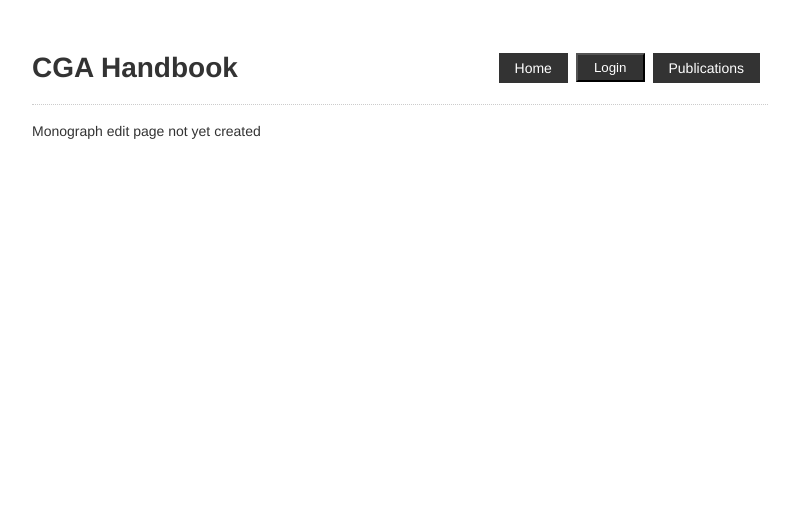
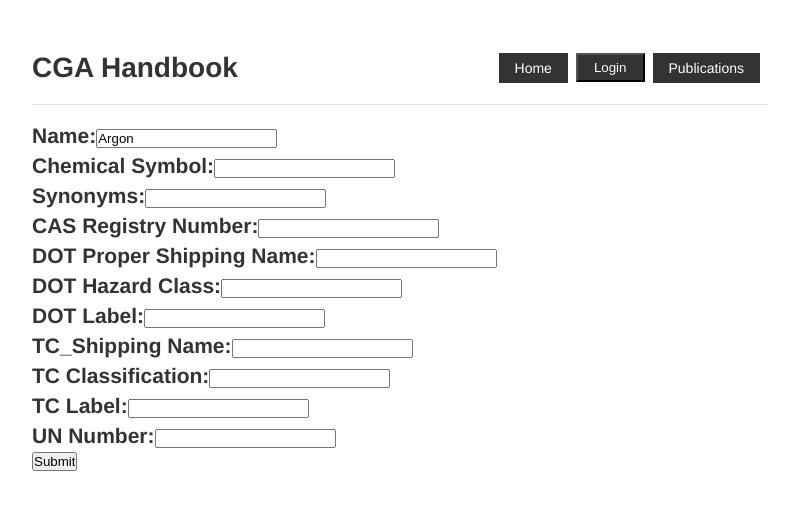
Before and after one commit to Aiedail11/handbook-prototype, a Nuxt app: page /monographs/edit/1 in a window 1280 px wide. Shown: the top 510 px of the page, without its empty margins (240-1031 px from the left). Built offline with nearby package versions, Linux system fonts and the light colour scheme.

Commit message:
end of day

```diff
--- a/components/AppHeader.vue
+++ b/components/AppHeader.vue
@@ -10,7 +10,7 @@
           <button @click="toggleLogin">Login</button>
         </li>
         <li>
-          <nuxt-link to="/Publications">Publications</nuxt-link>
+          <a href="https://portal.cganet.com/Publication/index.aspx">Publications</a>
         </li>
       </ul>
     </div>
@@ -26,7 +26,7 @@
           <button @click="toggleLogin">Log off</button>
         </li>
         <li>
-          <nuxt-link to="/Publications">Publications</nuxt-link>
+          <a href="https://portal.cganet.com/Publication/index.aspx">Publications</a>
         </li>
       </ul>
     </div>
@@ -40,7 +40,7 @@ export default {
   name: "AppHeader",
   methods: {
     toggleLogin() {
-      this.$store.commit('auth/toggleLogin');
+      this.$store.commit("auth/toggleLogin");
     }
   },
   computed: {
--- a/components/Monograph.vue
+++ b/components/Monograph.vue
@@ -8,15 +8,13 @@
         </h2>
       </div>
       <h3>{{name}}</h3>
-      <div v-if="checkLogin">
-        <nuxt-link :to="'monographs/edit/' + id">
-          <h4>Edit </h4>
-        </nuxt-link>|
-        <nuxt-link :to="'monographs/' + id">
-          <h4>Details</h4>
-        </nuxt-link>
-      </div>
     </nuxt-link>
+    <div v-if="checkLogin">
+      <nuxt-link :to="'monographs/edit/' + id">
+        <h4>Edit | </h4>
+      </nuxt-link>
+      <h4 @click="onDelete">Delete</h4>
+    </div>
   </div>
 </template>
 
@@ -41,6 +39,16 @@ export default {
     checkLogin() {
       return this.$store.state.auth.login;
     }
+  },
+  methods: {
+    onDelete() {
+      try {
+        this.$store.commit("monographs/delete", this.id);
+      } catch (e) {
+        // console.log("error");
+        console.log(e);
+      }
+    }
   }
 };
 </script>
--- a/pages/index.vue
+++ b/pages/index.vue
@@ -24,6 +24,7 @@ import Monograph from "../components/Monograph";
 import SearchGases from "../components/SearchGases";
 //import SymbolElement from "../components/SymbolElement.vue";
 //import MonoAPI from "../services/monoAPI"
+
 
 export default {
   components: {
@@ -57,7 +58,6 @@ export default {
   },
   computed: {
     monographs(){
-      console.log(this.$store.state.monographs.list);
       return this.$store.state.monographs.list;
     }
   }
--- a/pages/monographs/create.vue
+++ b/pages/monographs/create.vue
@@ -1,47 +1,58 @@
 <template>
   <div class="monograph-creation">
-    <form @submit="onSubmit" >
-      <!-- <form @submit.prevent="onSubmit" > --> <!-- Prevent page refresh so you can read console logs -->
+    <form @submit.prevent="onSubmit">
+      <!--<form @submit.prevent="onSubmit" > -->
+      <!-- Prevent page refresh so you can read console logs -->
       <div class="monograph-name">
-        <h2>Name: </h2> <input type="text" v-model="monograph.name">
+        <h2>Name:</h2>
+        <input type="text" v-model="monograph.name" />
       </div>
       <div class="monograph-symbol">
-        <h2>Chemical Symbol: </h2> <input type="text" v-model="symbolText">
+        <h2>Chemical Symbol:</h2>
+        <input type="text" v-model="symbolText" />
       </div>
       <div class="monograph-synonyms">
-        <h2>Synonyms:</h2> <input type="text" v-model="monograph.synonyms">
+        <h2>Synonyms:</h2>
+        <input type="text" v-model="monograph.synonyms" />
       </div>
       <div class="monograph-cas-number">
-        <h2>CAS Registry Number: </h2> <input type="text" v-model="monograph.casRegistryNumber">
+        <h2>CAS Registry Number:</h2>
+        <input type="text" v-model="monograph.casRegistryNumber" />
       </div>
       <div class="monograph-dot-shipping-name">
-        <h2>DOT Proper Shipping Name: </h2> <input type="text" v-model="monograph.dotShippingName">
+        <h2>DOT Proper Shipping Name:</h2>
+        <input type="text" v-model="monograph.dotShippingName" />
       </div>
       <div class="monograph-dot-hazard-class">
-        <h2>DOT Hazard Class: </h2> <input type="text" v-model="monograph.dotHazardClass">
+        <h2>DOT Hazard Class:</h2>
+        <input type="text" v-model="monograph.dotHazardClass" />
       </div>
       <div class="monograph-dot-label">
-        <h2>DOT Label:</h2> <input type="text" v-model="monograph.dotLabel">
+        <h2>DOT Label:</h2>
+        <input type="text" v-model="monograph.dotLabel" />
       </div>
       <div class="tc-shipping-name">
-        <h2>TC_Shipping Name:</h2> <input type="text" v-model="monograph.tcShippingName">
+        <h2>TC_Shipping Name:</h2>
+        <input type="text" v-model="monograph.tcShippingName" />
       </div>
       <div class="tc-classification">
-        <h2>TC Classification: </h2> <input type="text" v-model="monograph.tcClassification">
+        <h2>TC Classification:</h2>
+        <input type="text" v-model="monograph.tcClassification" />
       </div>
       <div class="tc-label">
-        <h2>TC Label: </h2> <input type="text" v-model="monograph.tcLabel">
+        <h2>TC Label:</h2>
+        <input type="text" v-model="monograph.tcLabel" />
       </div>
       <div class="un-number">
-        <h2>UN Number: </h2> <input type="text" v-model="monograph.unNumber">
+        <h2>UN Number:</h2>
+        <input type="text" v-model="monograph.unNumber" />
       </div>
-      <input type="submit" value="Submit" @click="onSubmit" />
+      <input type="submit" value="Submit"  @submit.prevent="onSubmit" />
     </form>
   </div>
 </template>
 
 <script>
-
 // This seems to reset the store on submit, and I don't understand why (notice how submitting logs you out)
 // Maybe https://vuex.vuejs.org/guide/modules.html#module-local-state will help
 
@@ -49,37 +60,38 @@ export default {
   data() {
     return {
       monograph: {
-        symbols: '',
-        name: '',
-        id: this.$store.state.monographs.list.length + 1,
-        synonyms: '',
-        casRegistryNumber: '',
-        dotHazardClass: '',
-        dotShippingName: '',
-        dotLabel: '',
-        tcShippingName: '',
-        tcClassification: '',
-        tcLabel: '',
-        unNumber: '',
+        symbols: "",
+        name: "",
+        synonyms: "",
+        casRegistryNumber: "",
+        dotHazardClass: "",
+        dotShippingName: "",
+        dotLabel: "",
+        tcShippingName: "",
+        tcClassification: "",
+        tcLabel: "",
+        unNumber: "",
         miscProperties: []
       },
-      symbolText: ''
+      symbolText: ""
     };
   },
   methods: {
     onSubmit() {
       this.monograph.symbols = [{ letters: this.symbolText, quantity: 1 }];
-      //console.log(this.$store.state.monographs.list);
-      try{
-      this.$store.commit("monographs/create", this.monograph);
-      }catch(e){
+      //console.log("clicked submit");
+      try {
+        this.$store.commit("monographs/create", this.monograph);
+      } catch (e) {
+       // console.log("error");
         console.log(e);
       }
+      //console.log(this.$store.state.monographs.list);
+      this.$router.push({name: 'index'});
     }
   }
 };
 </script>
 
 <style>
-
 </style>
--- a/pages/monographs/edit/_id.vue
+++ b/pages/monographs/edit/_id.vue
@@ -1,13 +1,88 @@
 <template>
-  <p>Monograph edit page not yet created</p>
+  <div class="monograph-edit">
+    <form @submit.prevent="onSubmit">
+      <!--<form @submit.prevent="onSubmit" > -->
+      <!-- Prevent page refresh so you can read console logs -->
+      <div class="monograph-name">
+        <h2>Name:</h2>
+        <input type="text" v-model="monograph.name" />
+      </div>
+      <div class="monograph-symbol">
+        <h2>Chemical Symbol:</h2>
+        <input type="text" v-model="symbolText" />
+      </div>
+      <div class="monograph-synonyms">
+        <h2>Synonyms:</h2>
+        <input type="text" v-model="monograph.synonyms" />
+      </div>
+      <div class="monograph-cas-number">
+        <h2>CAS Registry Number:</h2>
+        <input type="text" v-model="monograph.casRegistryNumber" />
+      </div>
+      <div class="monograph-dot-shipping-name">
+        <h2>DOT Proper Shipping Name:</h2>
+        <input type="text" v-model="monograph.dotShippingName" />
+      </div>
+      <div class="monograph-dot-hazard-class">
+        <h2>DOT Hazard Class:</h2>
+        <input type="text" v-model="monograph.dotHazardClass" />
+      </div>
+      <div class="monograph-dot-label">
+        <h2>DOT Label:</h2>
+        <input type="text" v-model="monograph.dotLabel" />
+      </div>
+      <div class="tc-shipping-name">
+        <h2>TC_Shipping Name:</h2>
+        <input type="text" v-model="monograph.tcShippingName" />
+      </div>
+      <div class="tc-classification">
+        <h2>TC Classification:</h2>
+        <input type="text" v-model="monograph.tcClassification" />
+      </div>
+      <div class="tc-label">
+        <h2>TC Label:</h2>
+        <input type="text" v-model="monograph.tcLabel" />
+      </div>
+      <div class="un-number">
+        <h2>UN Number:</h2>
+        <input type="text" v-model="monograph.unNumber" />
+      </div>
+      <input type="submit" value="Submit"  @submit.prevent="onSubmit" />
+    </form>
+  </div>
 </template>
 
 <script>
+import { mapGetters } from "vuex";
+
 export default {
-
-}
+  computed: {
+    monograph() {
+      let monograph = this.getById(this.$route.params.id)
+      if(monograph == null){
+        console.log('redirect here');
+        this.$router.push({name: 'index'});
+        return {};
+      }
+      return monograph;
+    },
+    ...mapGetters({
+      getById: "monographs/getMonographById"
+    })
+  },
+  methods: {
+    onSubmit() {
+      try {
+        this.$store.commit("monographs/update", this.monograph);
+      } catch (e) {
+       // console.log("error");
+        console.log(e);
+      }
+      this.$router.push({name: 'index'});
+    }
+  }
+};
 </script>
 
 <style>
-
 </style>
--- a/pages/publications/index.vue
+++ /dev/null
@@ -1,13 +0,0 @@
-<template>
-  <p>Publications page not yet created</p>
-</template>
-
-<script>
-export default {
-
-}
-</script>
-
-<style>
-
-</style>
--- a/store/monographs.js
+++ b/store/monographs.js
@@ -17,30 +17,60 @@ export const state = () => ({
             name: "Phosgene",
             id: "4",
             synonyms: ['emily', 'haggard']
-        }]
+        }],
+    total: 4
 })
 
 export const mutations = {
     create(state, monograph) {
         if (!monograph) return;
-        if (!Array.isArray(monograph.symbolArray)) return;
-        if (!Number.isInteger(monograph.id)) return;
+        if (!Array.isArray(monograph.symbols)) return;
+        monograph.id = state.total + 1;
+        state.total++;
+
         if (monograph.name == null) return;
-        for (let i = 0; i < monograph.symbolArray.length; i++) {
-            if (monograph.symbolArray[i].letters == null) return;
-            if (!Number.isInteger(monograph.symbolArray[i].quantity)
-                || monograph.symbolArray[i].quantity < 1) return;
+
+        for (let i = 0; i < monograph.symbols.length; i++) {
+            if (monograph.symbols[i].letters == null) return;
+            if (!Number.isInteger(monograph.symbols[i].quantity)
+                || monograph.symbols[i].quantity < 1) return;
         }
         state.list.push(monograph);
+
+        state.list.sort((a, b) => {
+            if (b.id > a.id) {
+                return -1;
+            }
+            return 1;
+        });
+
+    },
+
+    delete(state, id) {
+        state.list = state.list.filter((value, index, arr) => {
+            return value.id != id;
+        });
     },
     update(state, monograph) {
         this.delete(state, monograph.id);
         this.create(state, monograph);
-    },
-    delete(state, id) {
-        state.list = state.list.filter((value, index, arr) => {
-            return value.id != id;
-        });
     }
 
 }
+
+export const getters = {
+    testGet() {
+        return "test successful";
+    },
+    getMonographById: (state) =>
+        (id) => {
+            // return "test";
+            return state.list.find((value, index, arr) => {
+                return value.id == id;
+            });
+
+        },
+    testParam(msg) {
+        return msg;
+    }
+}
```
